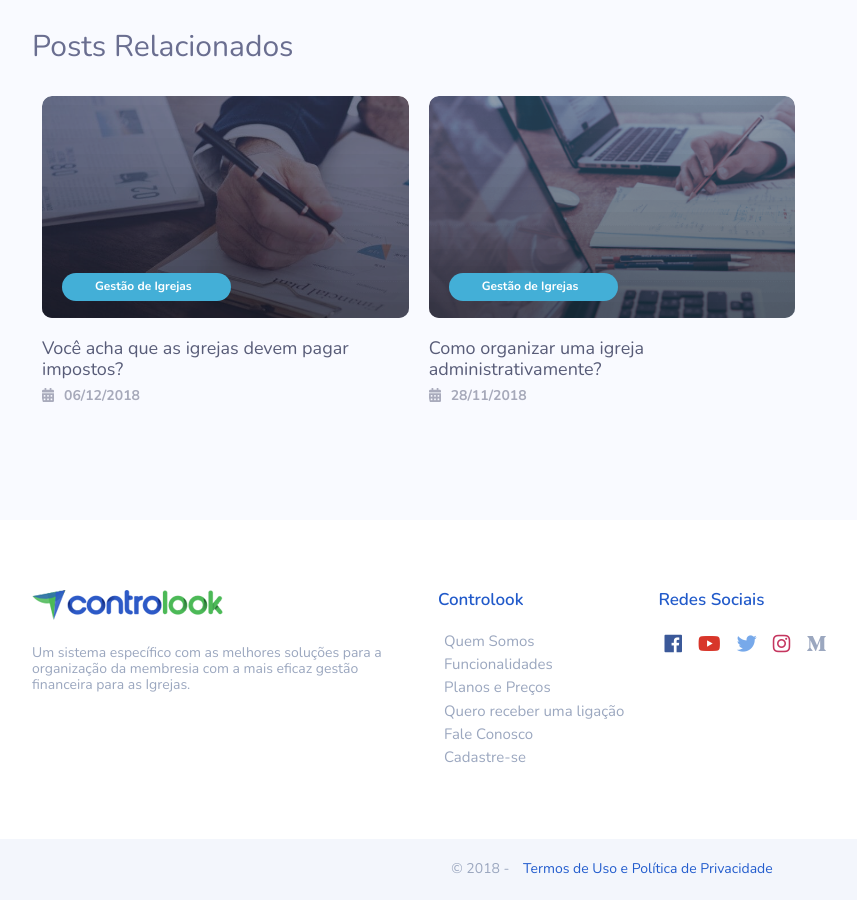
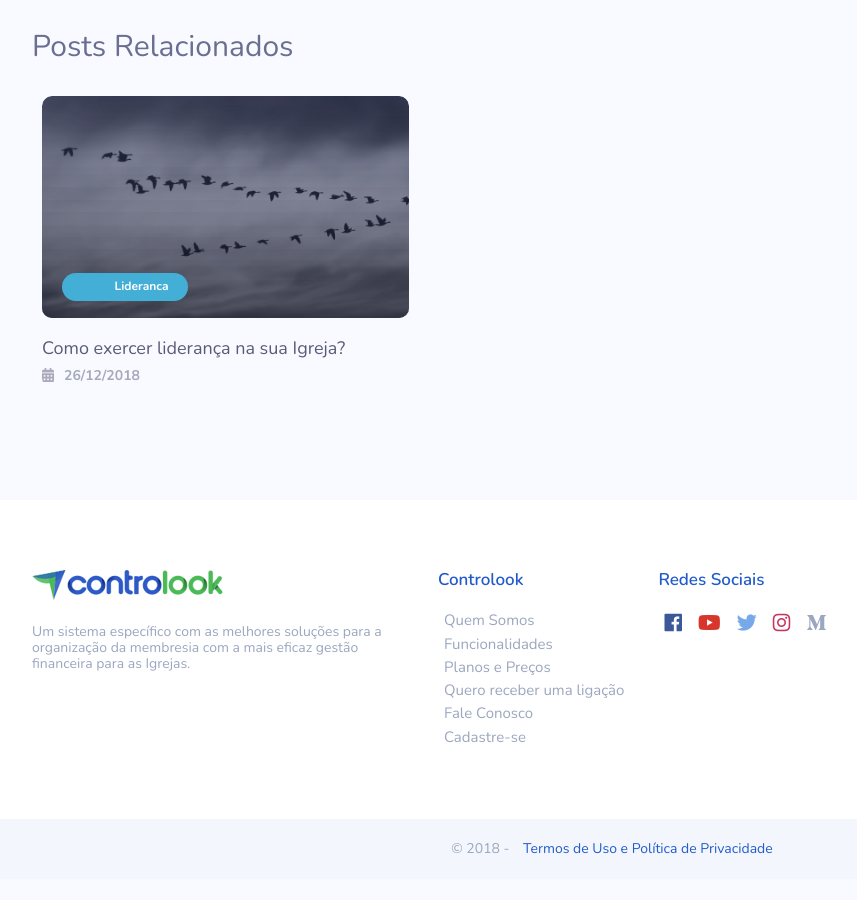
Before and after one commit to controlook-zz/controlook.github.io, a Jekyll site: the page built from _posts/2018-12-19-7-passos-tornar-mais-efetivas-reunioes-lideranca-igreja.md, in a window 1280 px wide and 900 px high, scrolled down 1694 px. Shown: the whole window, without its empty margins (28-885 px from the left). Built offline with Jekyll 4.4.1, drawn with Linux system fonts in a browser that asks for light colours; comment, search, counter and statistics services are not loaded; after the commit the page ends 2573 px from its top, so only the background shows below that; some of the changed text lies outside the part shown.

Commit message:
change category to lideranca

```diff
--- a/_posts/2018-12-19-7-passos-tornar-mais-efetivas-reunioes-lideranca-igreja.md
+++ b/_posts/2018-12-19-7-passos-tornar-mais-efetivas-reunioes-lideranca-igreja.md
@@ -4,7 +4,7 @@
 image: reunioes-lideranca-igreja.jpg
 date: 2018-12-17 08:54:00 -0300
 author: Pr. Tércio Rocha Pinto
-categories: gestao-igrejas
+categories: lideranca
 ---
 
 As reuniões precisam obedecer a um cronograma se o líder deseja que elas sejam eficazes e promovam as mudanças necessárias.
```
